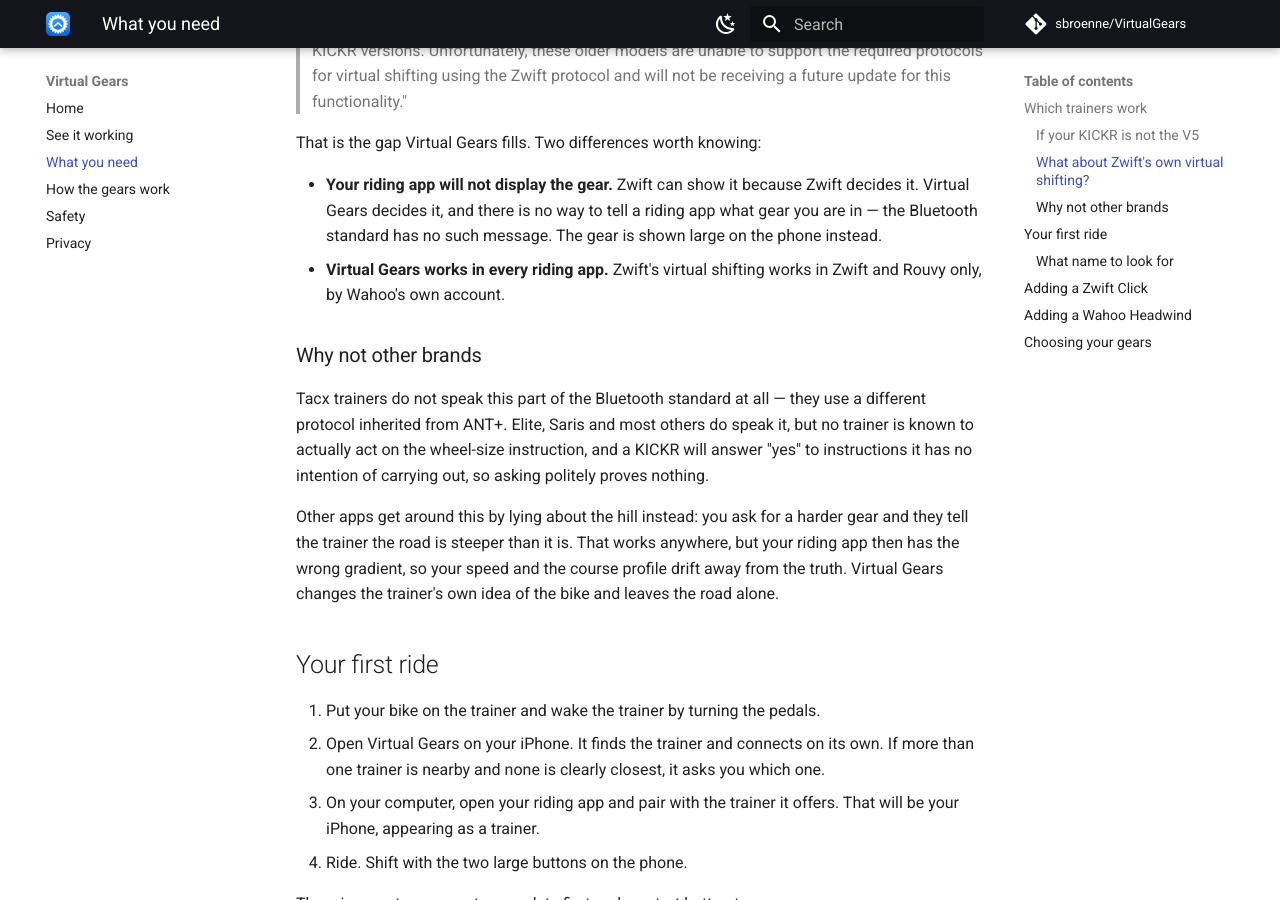
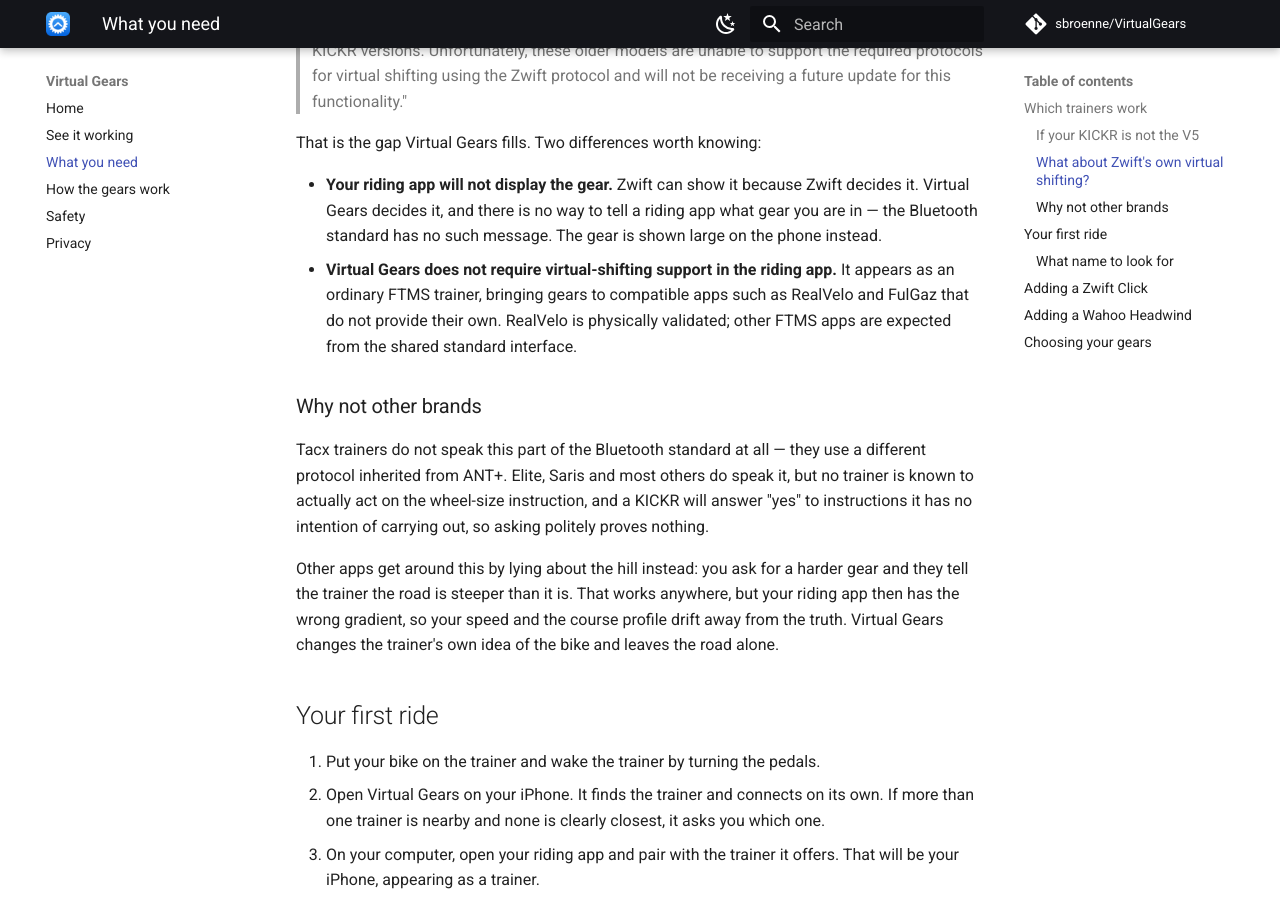
Before and after one commit to sbroenne/VirtualGears, an MkDocs documentation site: the page built from docs/requirements.md, in a window 1280 px wide and 900 px high, scrolled down 1385 px. Built offline with MkDocs 1.6.1 and Material for MkDocs 9.7.7, drawn with Linux system fonts in a browser that asks for light colours; comment, search, counter and statistics services are not loaded; some of the changed text lies outside the part shown.

Commit message:
Require a full documentation audit (#21)
Add a repository-wide rule to review every documentation and release-copy surface with product changes, and align the compatibility and App Store copy around app-independent virtual shifting.

Co-authored-by: Copilot App <223556219+Copilot@users.noreply.github.com>

Co-authored-by: Stefan Brönner <sbroenne@Stefans-Mac-mini-2.fritz.box>
Copilot-Session: 2c3d711c-cb97-4bfa-a302-2d01fe5d2f1f

```diff
--- a/docs/requirements.md
+++ b/docs/requirements.md
@@ -4,7 +4,7 @@
 |---|---|
 | **iPhone** | Running iOS 17 or later — any iPhone from the XS onwards |
 | **Trainer** | Wahoo KICKR V5. Other KICKRs, [see below](#which-trainers-work) |
-| **Riding app** | Anything that supports FTMS trainers. Development is validated against RealVelo; Zwift, FulGaz and others use the same interface. |
+| **Riding app** | An app that supports FTMS trainers. RealVelo is physically validated; FulGaz, Zwift and others use the same standard interface. |
 | **Shift buttons** | Optional. An original Zwift Click. |
 | **Fan** | Optional. A Wahoo KICKR HEADWIND. |
 
@@ -53,8 +53,10 @@ That is the gap Virtual Gears fills. Two differences worth knowing:
   decides it. Virtual Gears decides it, and there is no way to tell a riding app
   what gear you are in — the Bluetooth standard has no such message. The gear is
   shown large on the phone instead.
-- **Virtual Gears works in every riding app.** Zwift's virtual shifting works in
-  Zwift and Rouvy only, by Wahoo's own account.
+- **Virtual Gears does not require virtual-shifting support in the riding app.**
+  It appears as an ordinary FTMS trainer, bringing gears to compatible apps such
+  as RealVelo and FulGaz that do not provide their own. RealVelo is physically
+  validated; other FTMS apps are expected from the shared standard interface.
 
   [wahoo]: https://support.wahoofitness.com/hc/en-us/articles/16865097915666-Virtual-shifting-with-Wahoo-smart-trainers
 
```
Also changed, not shown: docs/APP_STORE.md (+17 -10 lines), .github/copilot-instructions.md (added).
